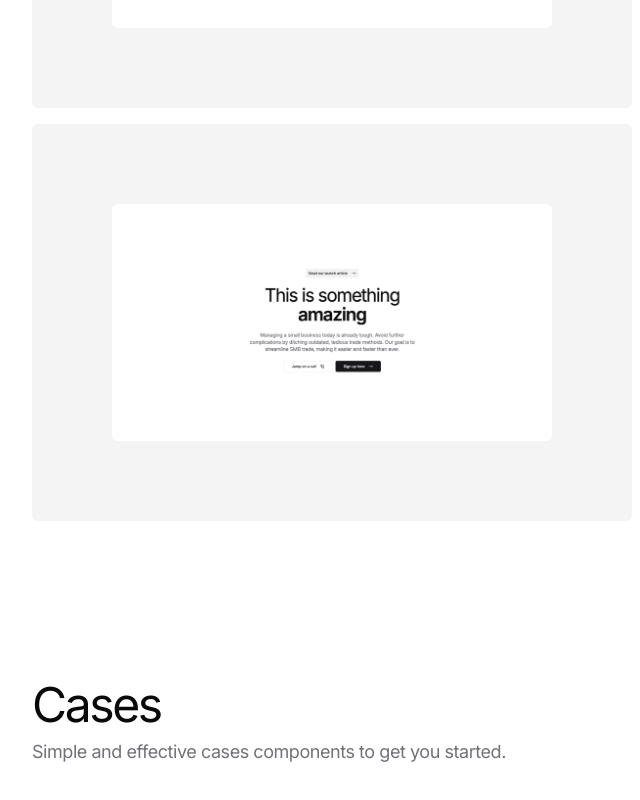
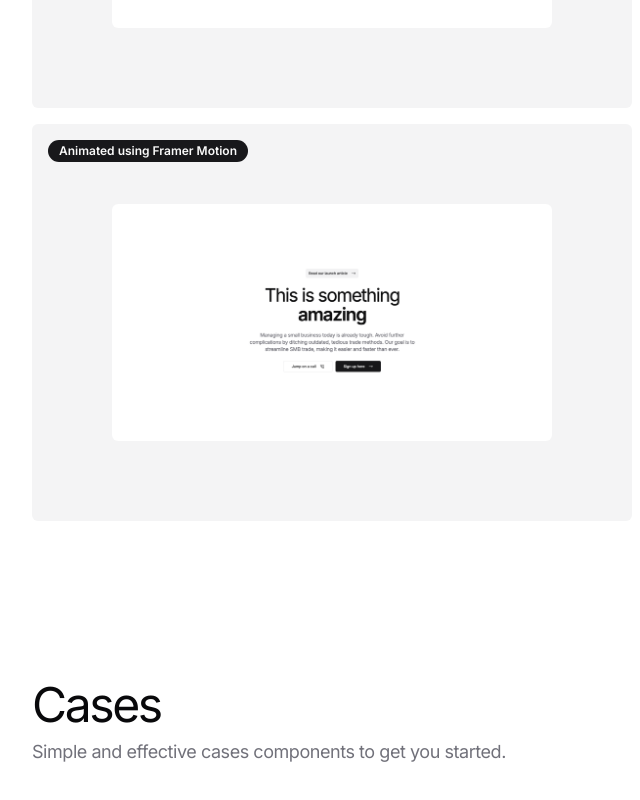
Before and after one commit to tommyjepsen/twblocks, a Next.js app: page / in a window 1280 px wide. Shown: the part 2257-3057 px from the top of the page, without its empty margins (0-640 px from the left). Built offline with nearby package versions, Linux system fonts and the light colour scheme.

Commit message:
Tagged Hero5 with Animated

```diff
--- a/components/blocks/heroes.tsx
+++ b/components/blocks/heroes.tsx
@@ -79,7 +79,10 @@ export const Heroes = () => (
           </Link>
           <Link href="blocks/heroes/hero5" className="hover:opacity-70">
             <div className="flex flex-col gap-2">
-              <div className="bg-muted rounded-md aspect-video p-8 lg:p-20">
+              <div className="bg-muted rounded-md aspect-video p-8 lg:p-20 relative">
+                <Badge className="absolute top-4 left-4">
+                  Animated using Framer Motion
+                </Badge>
                 <Image
                   src="/hero5.png"
                   alt="Hero 5"
```
